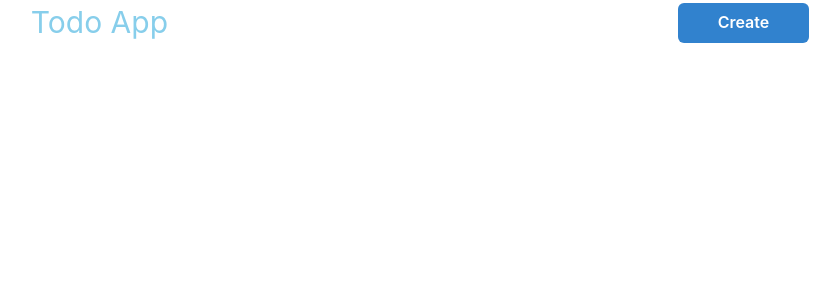
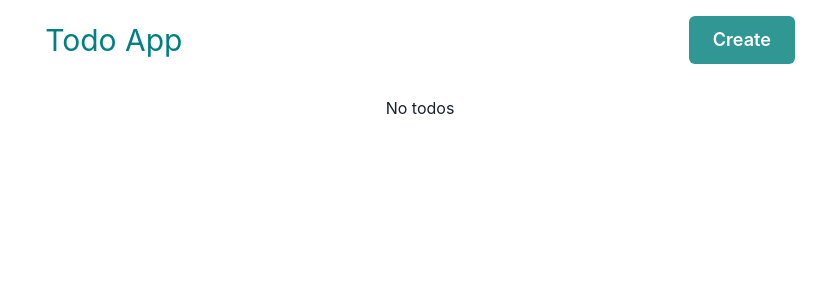
Before and after one commit to RustinGh/todo-app, a React (Vite) app: page / in a window 1280 px wide. Shown: the top 300 px of the page, without its empty margins (220-1060 px from the left). Built offline with nearby package versions, Linux system fonts and the light colour scheme.

Commit message:
feat: enable todo addition & visualization

```diff
--- a/src/App.jsx
+++ b/src/App.jsx
@@ -1,5 +1,6 @@
 import { Text, Button, HStack } from "@chakra-ui/react"
 import Modal from "./Modal"
+import TodosList from "./TodosList"
 import { useState } from "react"
 
 function App() {
@@ -19,9 +20,10 @@ function App() {
   return (
     <>
         <HStack justifyContent='space-around'>
-          <Text fontSize='3xl' color='skyblue'>Todo App</Text>
-          <Button size='md' px='40px' color='white' colorScheme='blue' onClick={openModal}>Create</Button>
+          <Text fontSize='3xl' color='teal'>Todo App</Text>
+          <Button size='lg' colorScheme='teal' onClick={openModal}>Create</Button>
         </HStack>
+        <TodosList todos={todos}/>
       <Modal isOpen={isOpenModal} onClose={closeModal} onTodosChange={updateTodos}/>
     </>
   )
--- a/src/TodoForm.jsx
+++ b/src/TodoForm.jsx
@@ -1,16 +1,22 @@
-import { Button,  Input, Textarea ,VStack} from "@chakra-ui/react"
+import { Button, Input, Textarea, VStack } from "@chakra-ui/react"
 import { useState } from "react"
-const TodoForm = ({onTodosChange,onModalClose}) => {
+
+const TodoForm = ({ onTodosChange, onModalClose }) => {
     const [todo, setTodo] = useState({
-        title:'',
+        title: '',
         description: ''
     })
+    const isValidTodo = todo.title && todo.description
     const handleFieldsChange = (e) => {
         const {name, value} = e.target
         setTodo({...todo, [name]: value})
     }
     const submitTodo = (e) => {
         e.preventDefault()
+        if(!isValidTodo) {
+            alert('Please fill out the fields!')
+           return
+        }
         onTodosChange(todo)
         onModalClose()
     }
@@ -32,7 +38,7 @@ const TodoForm = ({onTodosChange,onModalClose}) => {
                     onChange={handleFieldsChange}
                     value={todo.description}
                 />
-                <Button color='white' colorScheme='blue' w='100%' type="submit">Add</Button>
+                <Button color='white' colorScheme='teal' w='100%' type="submit">Add</Button>
             </VStack>
         </form>
     )
--- /dev/null
+++ b/src/TodosList.jsx
@@ -0,0 +1,37 @@
+import {
+    Center,
+    List,
+    ListItem,
+    Text,
+    Button,
+    Card,
+    CardBody,
+    CardFooter
+} from "@chakra-ui/react"
+
+const TodosList = ({ todos }) => {
+    return(
+        <Center mt='2rem'>
+        {todos.length === 0 ? <Text>No todos</Text>
+        :
+        <List width='50%' >
+        {todos.map((todo, index) =>
+        <ListItem key={index} boxShadow='xl' mb='1rem'>
+            <Card direction='row' alignItems='center'>
+                <CardBody>
+                <Text>{todo.title}</Text>
+                <Text>{todo.description}</Text>
+                </CardBody>
+                <CardFooter>
+                <Button>Delete</Button>
+                </CardFooter>
+            </Card>
+        </ListItem>
+        )}
+        </List>
+        }
+        </Center>
+    )
+}
+
+export default TodosList
--- a/src/index.css
+++ b/src/index.css
@@ -3,3 +3,7 @@
   margin: 0;
   box-sizing: border-box;
 }
+
+body {
+  padding: 1rem;
+}
```
